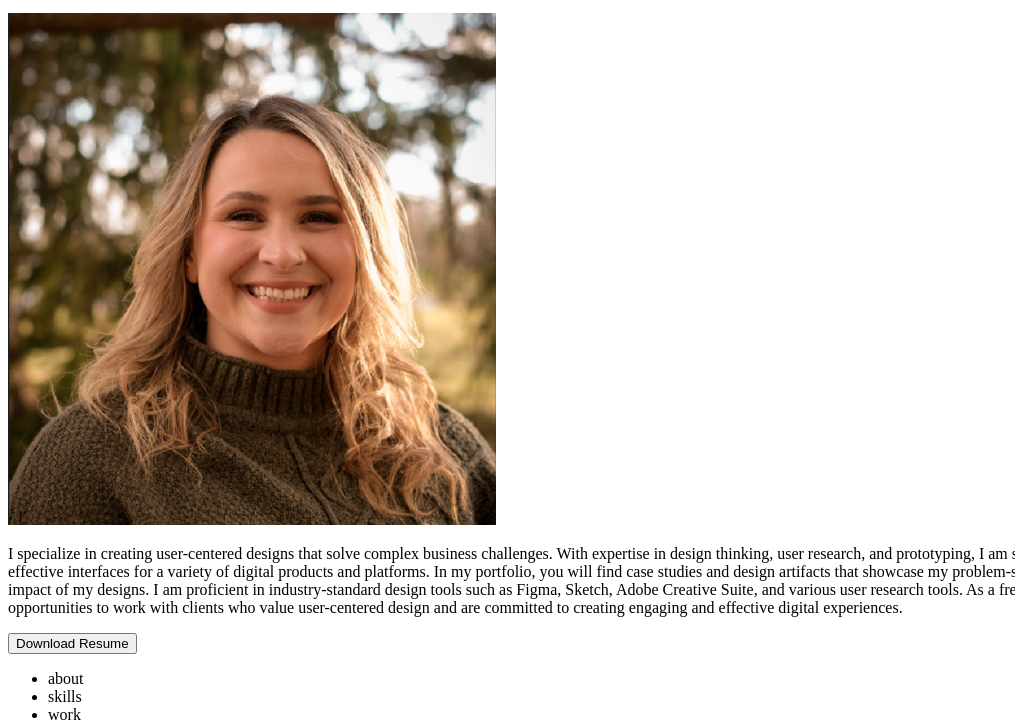
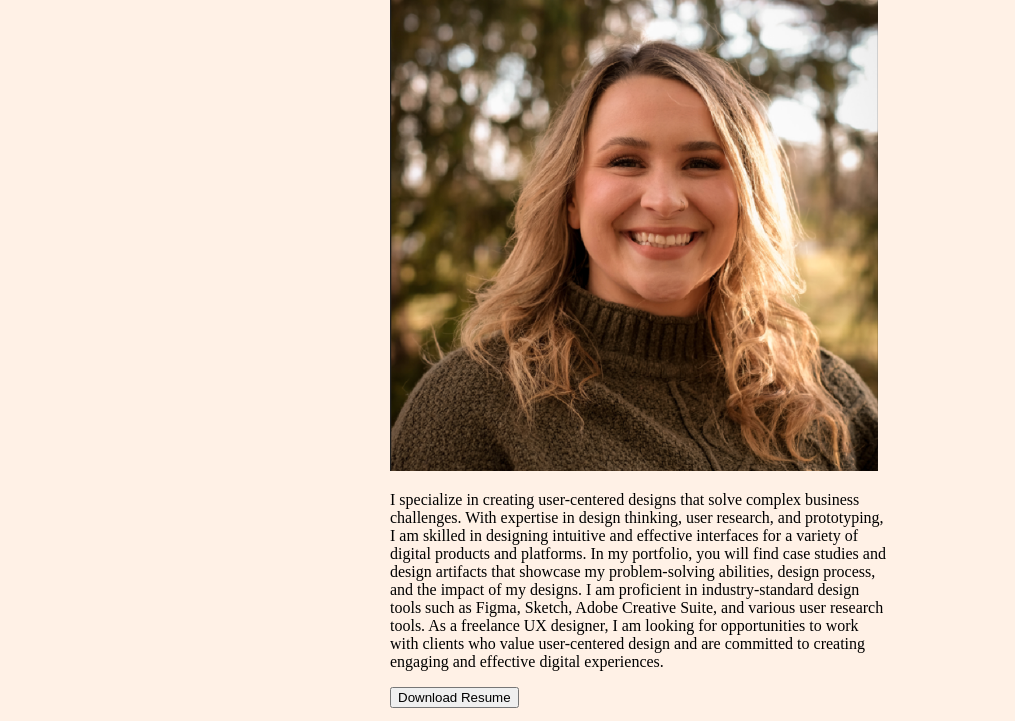
Before and after one commit to chelseasully15/UX_UI_HW_17, a plain HTML site: page index.html in a window 1280 px wide. Shown: the part 603-1324 px from the top of the page, without its empty margins (0-1015 px from the left). Drawn offline with Linux system fonts and the light colour scheme; the site is published under a folder, as on GitHub Pages, so addresses that start at the root find nothing.

Commit message:
removed / for css

```diff
--- a/index.html
+++ b/index.html
@@ -5,7 +5,7 @@
   <meta charset="utf-8">
   <meta name="viewport" content="width=device-width">
   <title></title>
-  <link href="/CSS/style.css" rel="stylesheet" type="text/css" />
+  <link href="CSS/style.css" rel="stylesheet" type="text/css" />
 </head>
 
 <body>
```
